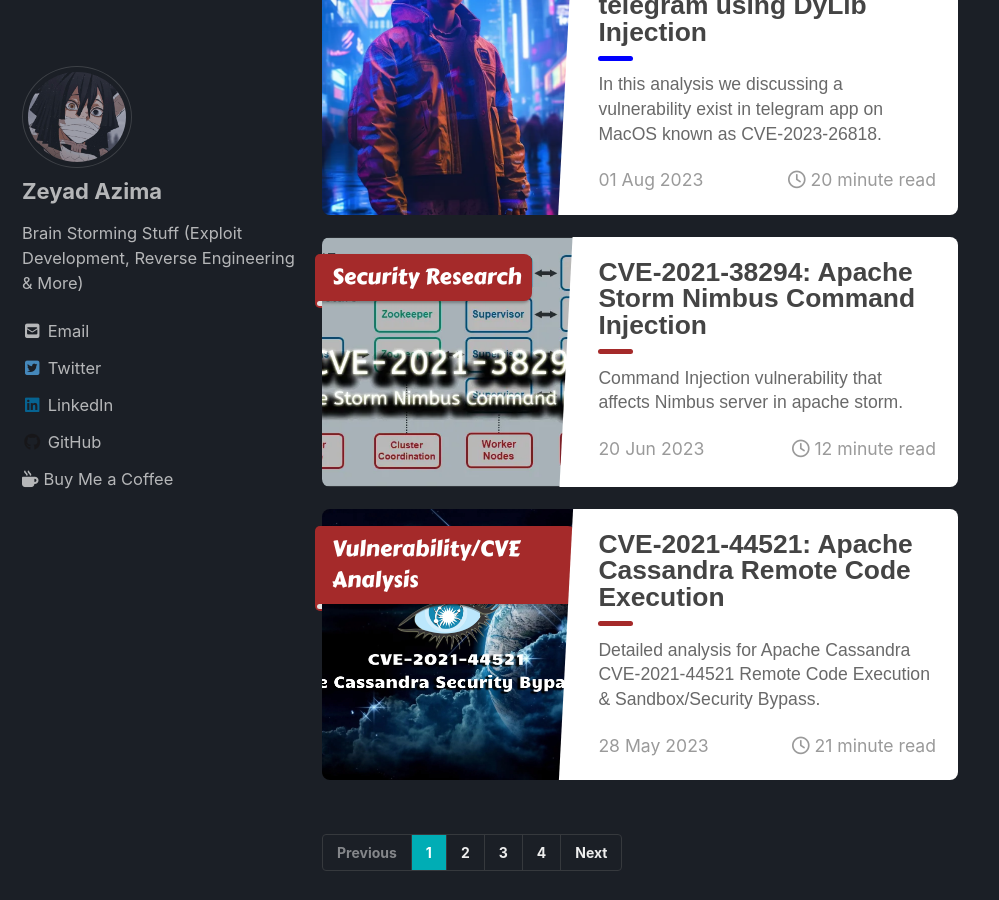
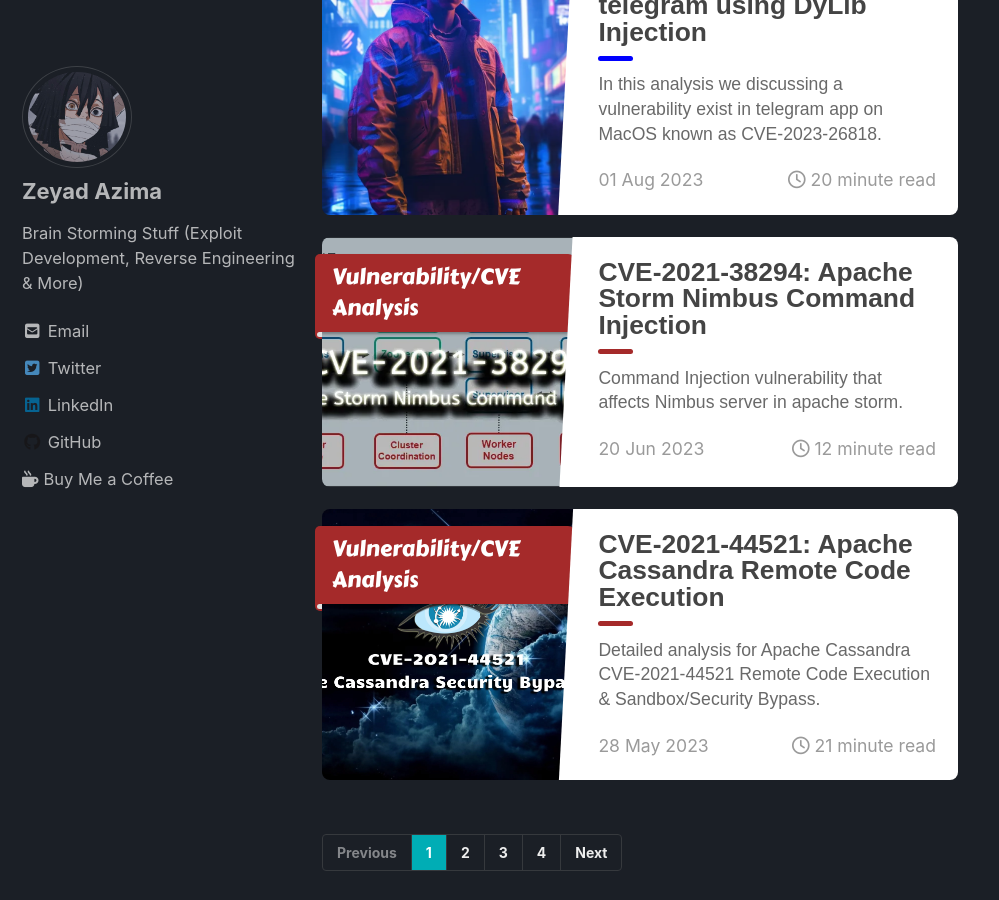
Before and after one commit to Zeyad-Azima/Zeyad-Azima.github.io, a Jekyll site: the page built from index.html, in a window 1280 px wide and 900 px high, scrolled down 1714 px. Shown: the whole window, without its empty margins (0-999 px from the left). Built offline with Jekyll 4.4.1, drawn with Linux system fonts in a browser that asks for light colours; cached includes are drawn as plain includes; nearby versions of some CDN libraries; the list of posts is cut into pages by our own code.

Commit message:
Update 2023-06-20-CVE_2021_38294.md

```diff
--- a/_posts/Security Research/2023-06-20-CVE_2021_38294.md
+++ b/_posts/Security Research/2023-06-20-CVE_2021_38294.md
@@ -6,7 +6,7 @@ header:
 ribbon: brown
 description: "Command Injection vulnerability that affects Nimbus server in apache storm."
 categories:
-  - Security Research
+  - Vulnerability/CVE Analysis
 toc: true
 ---
 
```
